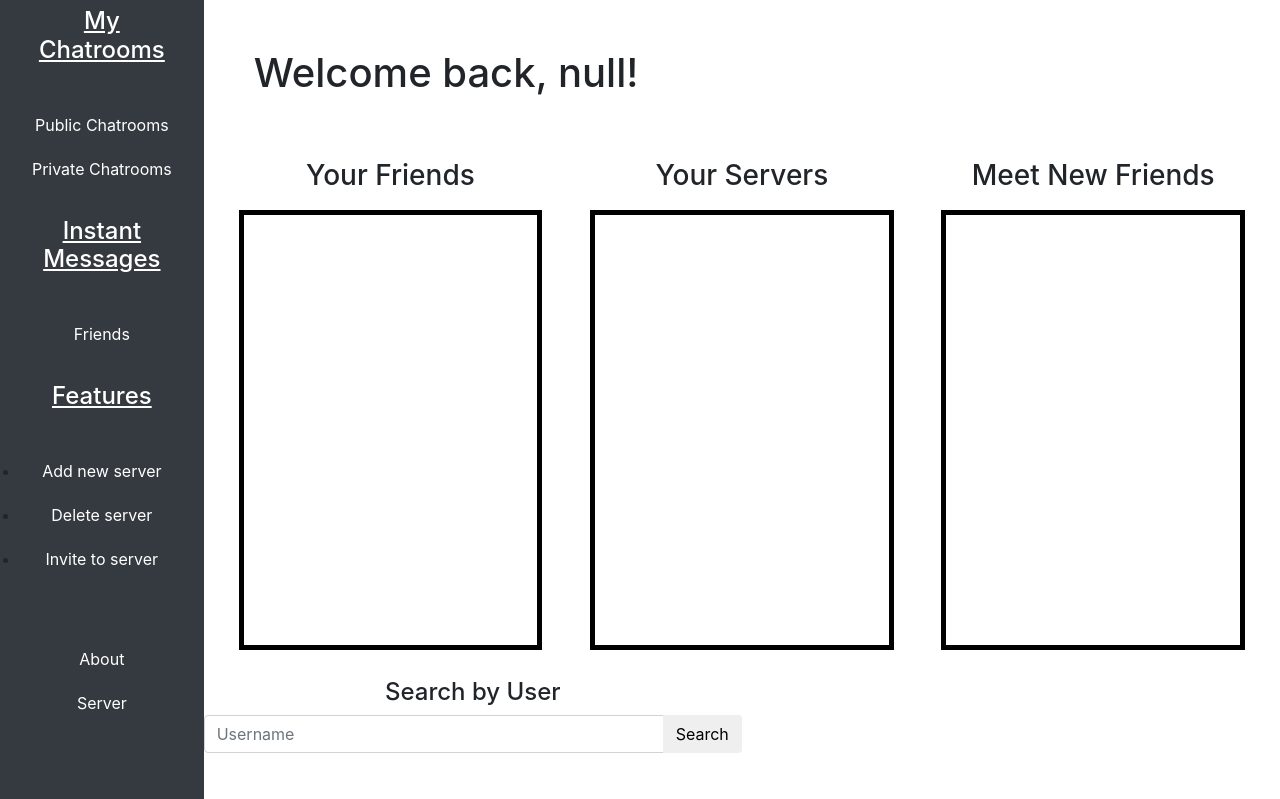
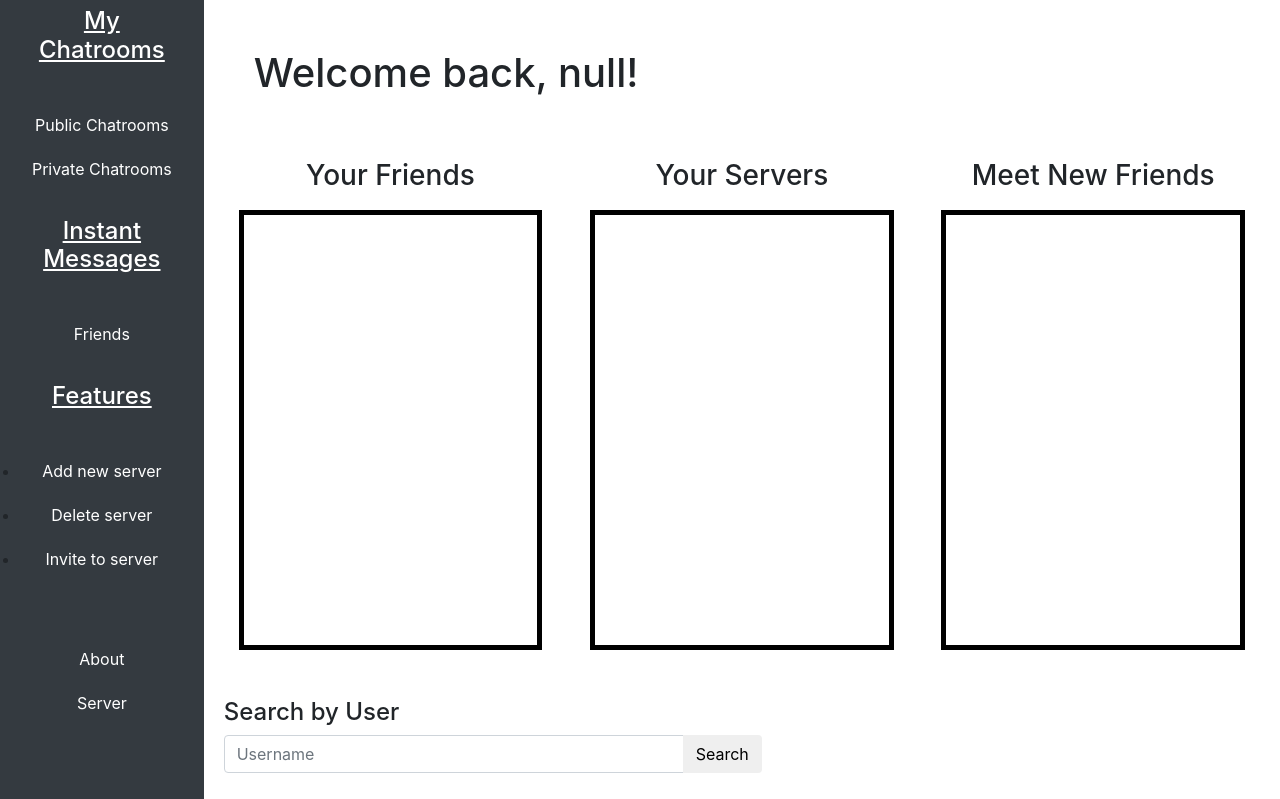
Before and after one commit to iRecycled/Capstone, a PHP site: page /home.html in a window 1280 px wide. Shown: the part 57-856 px from the top of the page. Run offline with PHP 8.4, Linux system fonts and the light colour scheme; data that the repository does not hold is empty; some libraries are stand-ins or nearby versions.

Commit message:
SearchFunction

```diff
--- a/home.css
+++ b/home.css
@@ -58,5 +58,7 @@ tr:hover{
 }
 
 #userSearch{
-    width: 50%
+    text-align:left;
+    width: 50%;
+    margin:20px;
 }
```
